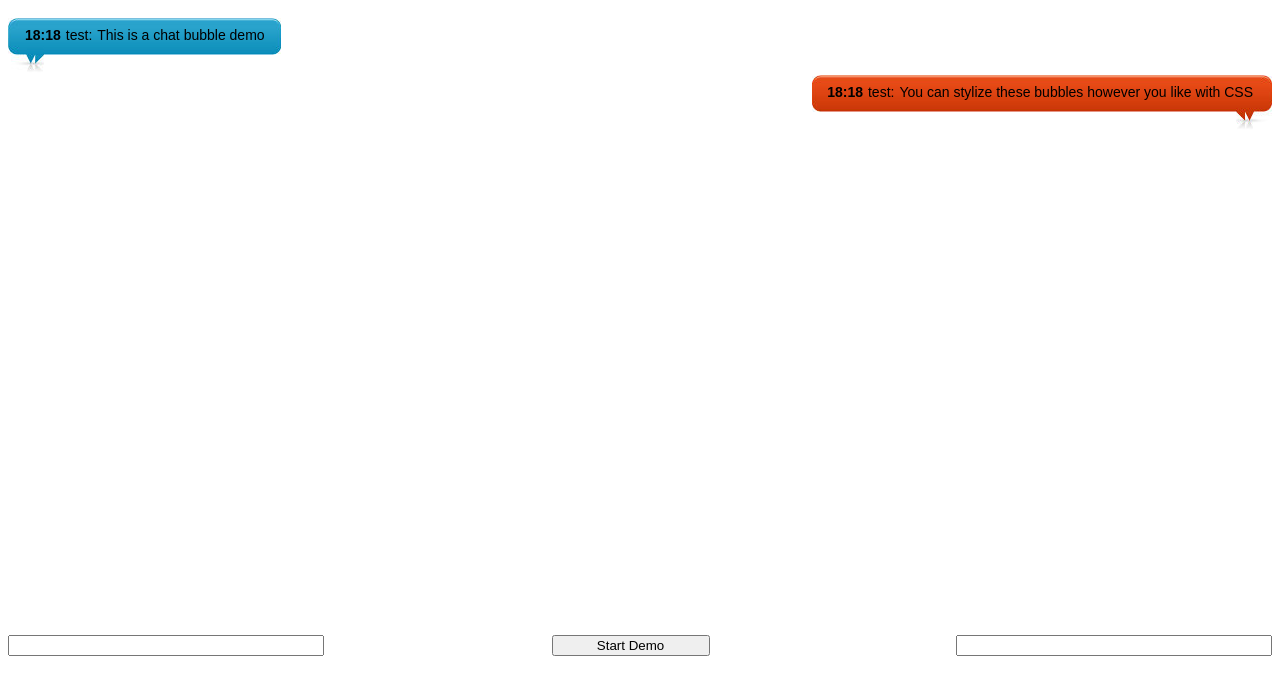
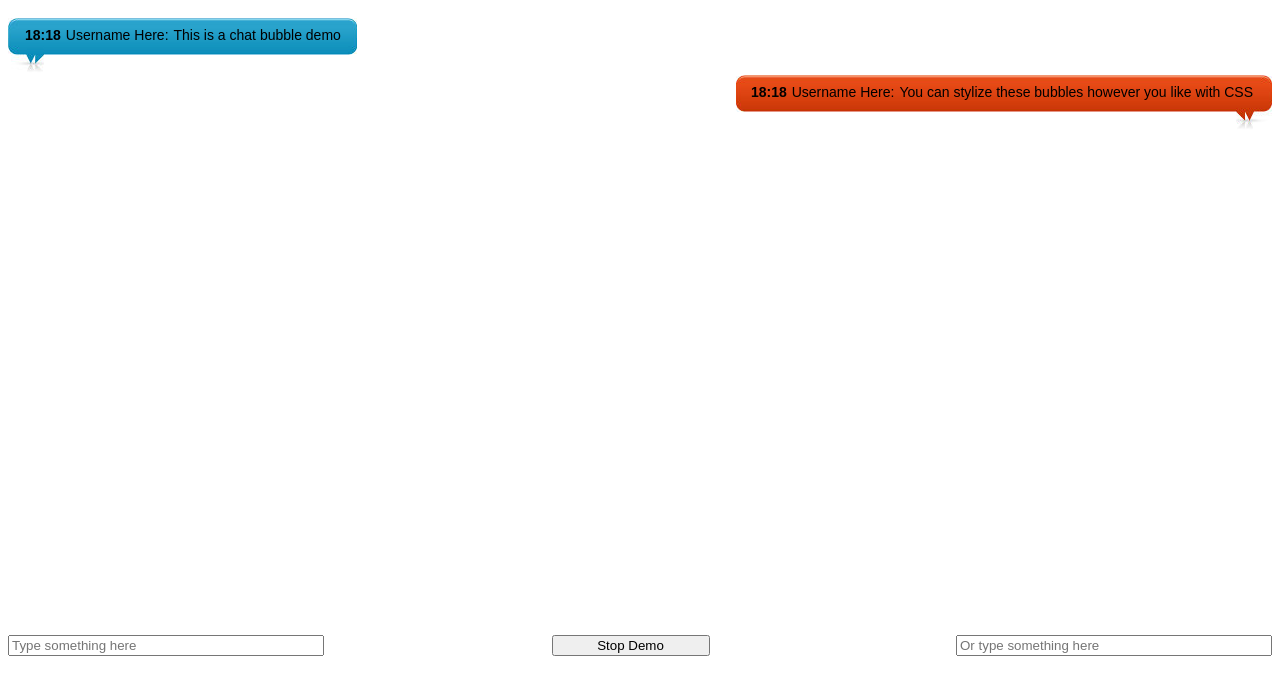
Before and after one commit to dominiquemb/chatbubbles, a plain HTML site: page chatbubbledemo.html in a window 1280 px wide. Both pictures are taken after a click on the button "Start Demo". Drawn offline with nearby package versions, Linux system fonts and the light colour scheme.

Commit message:
Adding 'Stop Demo' option

```diff
--- a/chatbubbledemo.html
+++ b/chatbubbledemo.html
@@ -45,7 +45,7 @@ $(document).ready(function() {
 		if (evt.which === 13) {
 			var textVal = $(this).val(),
 			chatBubbleHtml = new chatBubble({
-				'userName': 'test:',
+				'userName': 'Username Here:',
 				'chatText': textVal,
 				'timestamp': timestampStr
 			});
@@ -64,6 +64,7 @@ $(document).ready(function() {
 	});
 
 	$('.chatBar .startdemo').on('click', function() {
+		if ($(this).data('demoInProgress') !== true) {
 			var textDemo = [
 				'This is a chat bubble demo',
 				'You can stylize these bubbles however you like with CSS',
@@ -74,14 +75,26 @@ $(document).ready(function() {
 				],
 			autoKeypress = jQuery.Event('keydown'),
 			nextSender = 'blueChatInput';
+
 			autoKeypress.which = 13;
+			$(this).val('Stop Demo');
 
-		setInterval( function() {
+			$(this).data('demoInterval', setInterval( function() {
 				$('.' + nextSender).val(textDemo[0]);
 				$('.' + nextSender).trigger(autoKeypress);
 				nextSender = (nextSender === 'blueChatInput') ? 'redChatInput' : 'blueChatInput';
 				textDemo.push( textDemo.shift() );
-		}, 1000);
+			}, 1000));
+
+			$(this).data('demoInProgress', true);
+		}
+
+		else {
+			$(this).val('Start Demo');
+			clearTimeout($(this).data('demoInterval'));
+			$(this).data('demoInProgress', false);
+
+		}
 	});
 });
 </script>
@@ -90,8 +103,8 @@ $(document).ready(function() {
 	<div class="chatSpace">
 	</div>
 	<div class="chatBar">
-		<input class="blueChatInput" type="text"></input>
-		<input class="redChatInput" type="text"></input>
+		<input class="blueChatInput" type="text" placeholder="Type something here"></input>
+		<input class="redChatInput" type="text" placeholder="Or type something here"></input>
 		<input type="button" class="startdemo" value="Start Demo"></input>
 	</div>
 </body>
```
Lines whose indentation alone changed are shown as unchanged.
